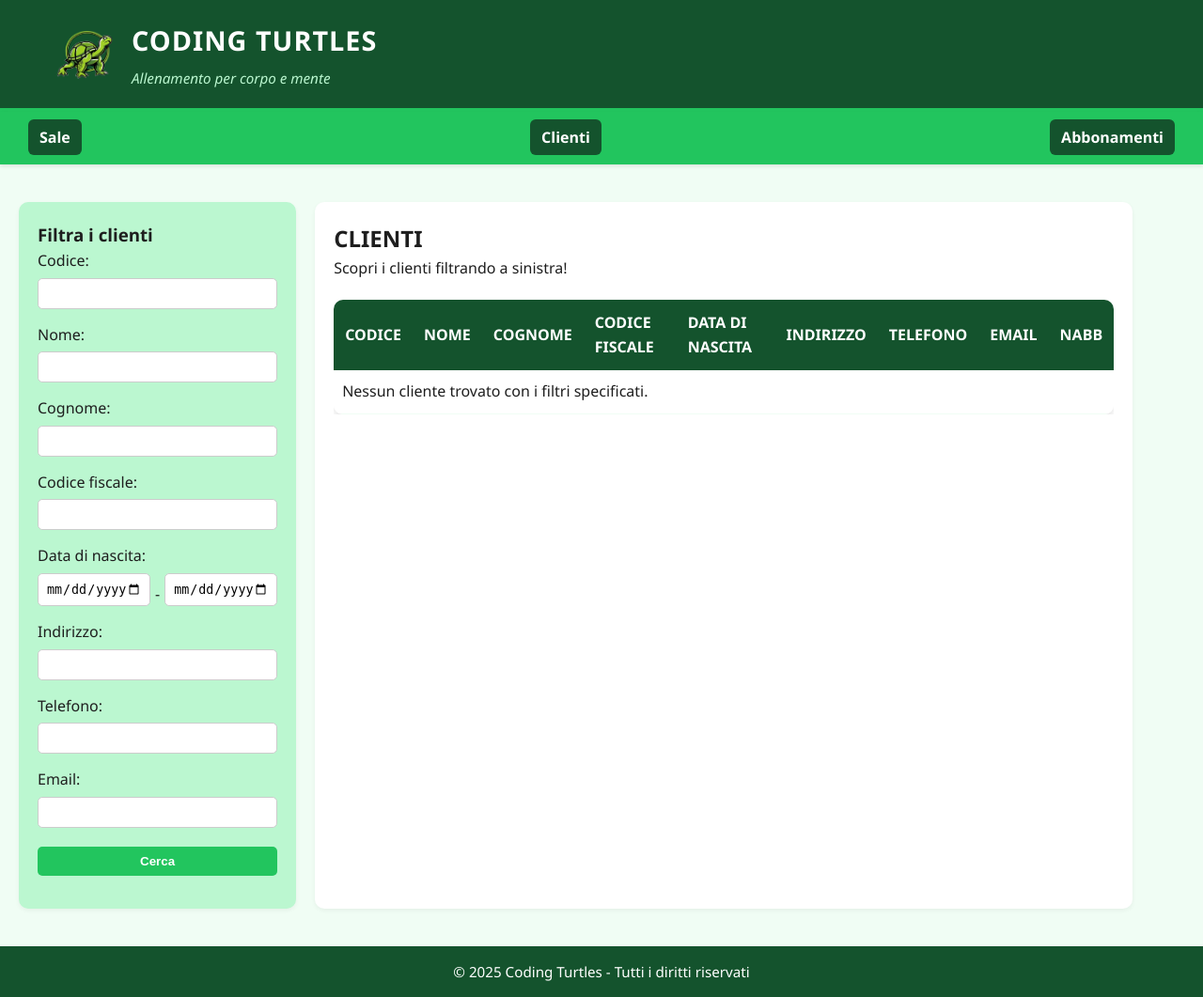
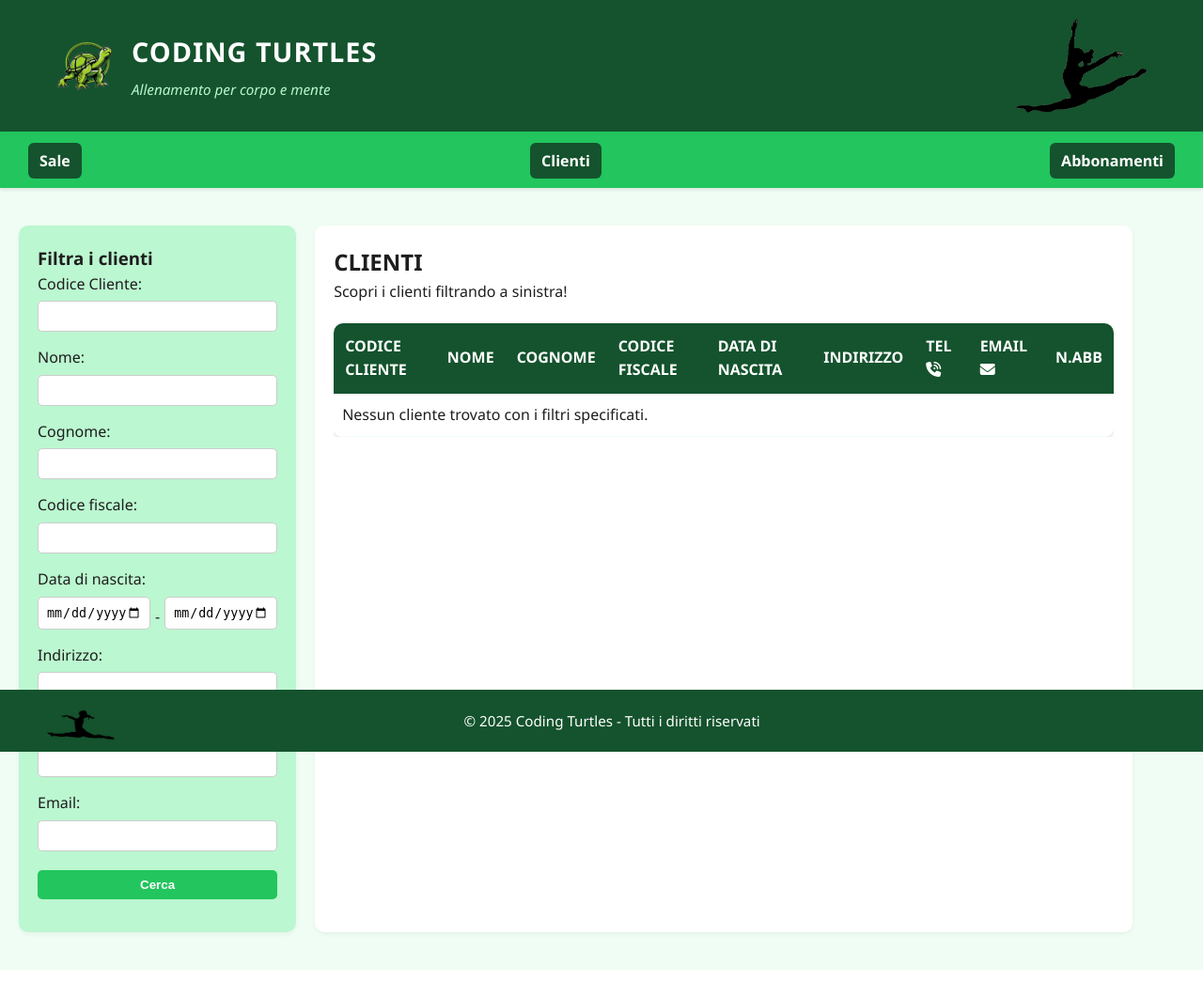
Before and after one commit to Leonardo1888/CodingTurtles, a PHP site: page /clienti.php in a window 1280 px wide. Shown: the whole page at 94% size. After the commit the page ends 1032 px from the top, so only its background shows below. Run offline with PHP 8.4, Linux system fonts and the light colour scheme; data that the repository does not hold is empty.

Commit message:
migliorato css, aggiunte immagini

```diff
--- a/abbonamenti.php
+++ b/abbonamenti.php
@@ -27,7 +27,7 @@
             <aside class="colonna-filtro">
                 <h3>Filtra gli abbonamenti</h3>
                 <form id="filtro-abbonamenti-form">
-                    <label for="nAbb">Numero Abbonamento:</label>
+                    <label for="nAbb">Codice Abbonamento:</label>
                     <input type="text" id="nAbb" name="nAbb"><br>
 
                     <label for="cliente">Codice Cliente:</label>
@@ -66,7 +66,7 @@
                     <table>
                         <thead>
                             <tr>
-                                <th>Numero Abbonamento</th>
+                                <th>Codice</th>
                                 <th>Codice Cliente</th>
                                 <th>Data Inizio</th>
                                 <th>Data Fine</th>
--- a/clienti.php
+++ b/clienti.php
@@ -5,6 +5,7 @@
     <meta charset="UTF-8">
     <meta name="viewport" content="width=device-width, initial-scale=1.0">
     <title>Coding Turtles - Palestra</title>
+    <link rel="stylesheet" href="https://cdnjs.cloudflare.com/ajax/libs/font-awesome/6.4.0/css/all.min.css" integrity="sha512-..." crossorigin="anonymous" referrerpolicy="no-referrer" />
     <link rel="stylesheet" href="css/style.css">
     <script src="https://code.jquery.com/jquery-3.6.0.min.js"></script>
     <script src="js/script.js" defer></script>
@@ -28,7 +29,7 @@
                 <h3>Filtra i clienti</h3>
                 <form id="filtro-clienti-form">
 
-                    <label for="codice">Codice:</label>
+                    <label for="codice">Codice Cliente:</label>
                     <input type="text" id="Codice" name="Codice" value="<?php echo $codiceCliente_filtro ?>"><br>
 
                     <label for="nome">Nome:</label>
@@ -68,15 +69,15 @@
                     <table>
                         <thead>
                             <tr>
-                                <th>Codice</th>
+                                <th>Codice Cliente</th>
                                 <th>Nome</th>
                                 <th>Cognome</th>
                                 <th>Codice Fiscale</th>
                                 <th>Data di Nascita</th>
                                 <th>Indirizzo</th>
-                                <th>Telefono</th>
-                                <th>Email</th>
-                                <th>nAbb</th>
+                                <th>Tel <i class="fa-solid fa-phone-volume"></i></th>
+                                <th>Email <i class="fa-solid fa-envelope"></i></th>
+                                <th>n.Abb</th>
                             </tr>
                         </thead>
                         <tbody id="risultati-tabella-clienti">
--- a/css/style.css
+++ b/css/style.css
@@ -16,11 +16,13 @@
     transform: translateY(0);
     box-shadow: 0 2px 5px rgba(0, 0, 0, 0.05);
   }
+
   50% {
     /* sollevamento di x pixel e leggera luminosità */
     transform: translateY(-8px);
     box-shadow: 0 0 10px var(--verde-chiaro), 0 2px 5px rgba(0, 0, 0, 0.1);
   }
+
   100% {
     /* stato finale: torna alla posizione originale */
     transform: translateY(0);
@@ -31,14 +33,18 @@
 /* ----------------- ANIMAZIONE - Table Glow ----------------- */
 @keyframes table-glow {
   0% {
-    box-shadow: 0 4px 8px rgba(0, 0, 0, 0.1); /* Ombra standard */
+    box-shadow: 0 4px 8px rgba(0, 0, 0, 0.1);
+    /* Ombra standard */
   }
+
   50% {
     /* Illuminiamo il bordo con un'ombra del verde principale */
     box-shadow: 0 0 15px var(--verde), 0 4px 10px rgba(0, 0, 0, 0.2);
   }
+
   100% {
-    box-shadow: 0 4px 8px rgba(0, 0, 0, 0.1); /* Torna all'ombra standard */
+    box-shadow: 0 4px 8px rgba(0, 0, 0, 0.1);
+    /* Torna all'ombra standard */
   }
 }
 
@@ -62,7 +68,7 @@ body {
   background-color: var(--verde-scuro);
   color: var(--bianco);
   padding: 20px 0;
-  box-shadow: 0 4px 6px rgba(0,0,0,0.1);
+  box-shadow: 0 4px 6px rgba(0, 0, 0, 0.1);
   border-bottom: 4px solid var(--verde);
 }
 
@@ -78,11 +84,13 @@ body {
 .logo {
   width: 60px;
   height: auto;
-  transition: transform 0.3s ease; /* effetto di transizione */
+  transition: transform 0.3s ease;
+  /* effetto di transizione */
 }
 
 .logo:hover {
-  transform: scale(1.5); /* Ingrandisce il logo al passaggio del mouse */
+  transform: scale(1.5);
+  /* Ingrandisce il logo al passaggio del mouse */
 }
 
 .title h1 {
@@ -99,11 +107,35 @@ body {
   margin: 0;
 }
 
+/* ----------------- HEADER - IMMAGINE BALLERINA ----------------- */
+
+.ballerina-image {
+  margin-left: auto;
+  height: 100px;
+  width: auto;
+  transition: transform 0.3s ease;
+}
+
+.ballerina-image:hover {
+  transform: scale(1.05);
+}
+
+@media (max-width: 768px) {
+  .ballerina-image {
+    display: none;
+  }
+
+  .logo {
+    width: 80px;
+    height: auto;
+  }
+}
+
 /* ----------------- NAVBAR ----------------- */
 .navbar {
   background-color: var(--verde);
   padding: 10px 0;
-  box-shadow: 0 2px 4px rgba(0,0,0,0.1);
+  box-shadow: 0 2px 4px rgba(0, 0, 0, 0.1);
 }
 
 .nav-list {
@@ -149,10 +181,53 @@ body {
 .site-footer {
   background-color: var(--verde-scuro);
   color: var(--bianco);
+  padding: 8px;
+  font-size: 0.95rem;
+  position: fixed;
+  bottom: 0;
+  width: 100%;
+  z-index: 1000;
+  margin-top: 0;
+  text-align: initial;
+}
+
+.footer-content-wrapper {
+  display: flex;
+  align-items: center;
+  max-width: 1200px;
+  margin: 0 auto;
+  padding: 0 10px;
+}
+
+.footer-text {
+  flex-grow: 1;
   text-align: center;
-  padding: 15px;
-  margin-top: 40px;
-  font-size: 0.95rem;
+  padding: 0 10px;
+}
+
+.ballerina-image-footer {
+  height: 50px;
+  width: auto;
+  transition: transform 0.3s ease;
+  flex-shrink: 0;
+}
+
+.ballerina-image-footer:hover {
+  transform: scale(1.05);
+}
+
+.ballerina-placeholder {
+  height: 1px;
+  width: 50px;
+}
+
+@media (max-width: 768px) {
+  .ballerina-image-footer {
+    display: none;
+  }
+  .ballerina-placeholder {
+    display: none;
+  }
 }
 
 /* ----------------- RESPONSIVE ----------------- */
@@ -205,11 +280,17 @@ body {
   box-shadow: 0 2px 5px rgba(0, 0, 0, 0.05);
   animation: filtro-spotlight 1s ease-in-out 0.1s 1;
   transform-origin: center center;
+  position: sticky;
+  top: 20px;
+  height: fit-content;
+  align-self: flex-start;
+
 }
 
 
 .colonna-filtro input,
-.colonna-filtro select, /* <-- AGGIUNTO QUESTO */
+.colonna-filtro select,
+/* <-- AGGIUNTO QUESTO */
 .colonna-filtro button {
   width: 100%;
   padding: 8px;
@@ -218,8 +299,10 @@ body {
   border-radius: 5px;
   border: 1px solid #ccc;
   /* Aggiungiamo uno stile per il selettore per farlo somigliare meglio agli input */
-  appearance: none; /* Rimuove lo stile predefinito del browser (freccetta) */
-  background-color: var(--bianco); /* Sfondo bianco per chiarezza */
+  appearance: none;
+  /* Rimuove lo stile predefinito del browser (freccetta) */
+  background-color: var(--bianco);
+  /* Sfondo bianco per chiarezza */
   /* padding-right: 30px; Lo spazio è già gestito dal padding: 8px */
 }
 
@@ -243,11 +326,12 @@ body {
 }
 
 .colonna-risultati {
-  flex: 0 0 75%; /* 9 su 12 */
+  flex: 0 0 75%;
+  /* 9 su 12 */
   background-color: var(--bianco);
   padding: 20px;
   border-radius: 10px;
-  box-shadow: 0 2px 5px rgba(0,0,0,0.05);
+  box-shadow: 0 2px 5px rgba(0, 0, 0, 0.05);
 }
 
 /* Responsive */
--- a/includes/footer.php
+++ b/includes/footer.php
@@ -1,3 +1,11 @@
 <footer class="site-footer">
-  <p>&copy; <?php echo date("Y"); ?> Coding Turtles - Tutti i diritti riservati</p>
+    <div class="footer-content-wrapper">
+        <img src="images/ballerinaOrizzontale.png" alt="Silhouette Ballerina" class="ballerina-image-footer">
+
+        <div class="footer-text">
+            <p>&copy; <?php echo date("Y"); ?> Coding Turtles - Tutti i diritti riservati</p>
+        </div>
+
+        <div class="ballerina-placeholder"></div>
+    </div>
 </footer>
--- a/includes/header.php
+++ b/includes/header.php
@@ -5,5 +5,6 @@
             <h1>Coding Turtles</h1>
             <p>Allenamento per corpo e mente</p>
         </div>
+        <img src="images/ballerinaObliquo.png" alt="Ballerina" class="ballerina-image">
     </div>
 </header>
--- a/sale.php
+++ b/sale.php
@@ -5,6 +5,7 @@
     <meta charset="UTF-8">
     <meta name="viewport" content="width=device-width, initial-scale=1.0">
     <title>Coding Turtles - Palestra</title>
+    <link rel="stylesheet" href="https://cdnjs.cloudflare.com/ajax/libs/font-awesome/6.4.0/css/all.min.css" integrity="sha512-..." crossorigin="anonymous" referrerpolicy="no-referrer" />
     <link rel="stylesheet" href="css/style.css">
     <script src="https://code.jquery.com/jquery-3.6.0.min.js"></script>
     <script src="js/script.js" defer></script>
@@ -13,7 +14,6 @@
 <body>
 
     <?php include("includes/header.php"); ?>
-
     <?php include("includes/navbar.php"); ?>
 
     <div class="main-container">
@@ -21,7 +21,7 @@
             <aside class="colonna-filtro">
                 <h3>Filtra i corsi</h3>
                 <form id="filtro-form">
-                    <label for="Codice">Codice:</label>
+                    <label for="Codice">Codice Sala:</label>
                     <input type="text" id="Codice" name="Codice"><br>
 
                     <label for="Nome">Nome:</label>
@@ -63,7 +63,7 @@
                     <table>
                         <thead>
                             <tr>
-                                <th>Codice</th>
+                                <th>Codice Sala</th>
                                 <th>Nome</th>
                                 <th>Tema</th>
                                 <th>Metri Quadrati</th>
```
Also changed, not shown: images/Peso.png (added), images/ballerinaObliquo.png (added), images/ballerinaOrizzontale.png (added). Lines whose indentation alone changed are shown as unchanged.
